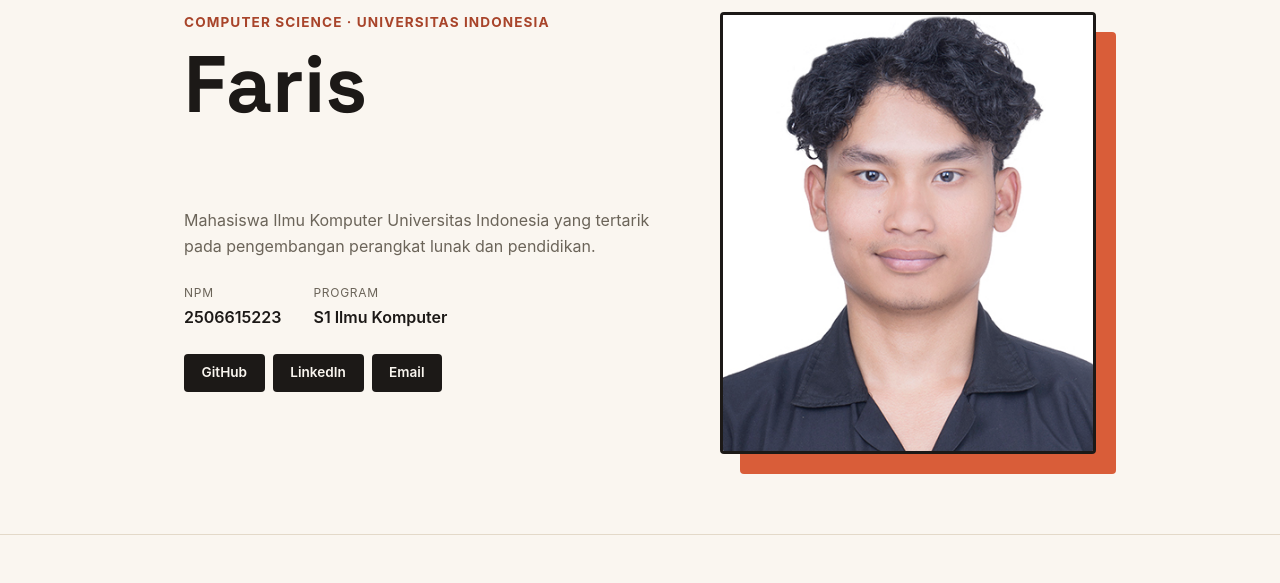
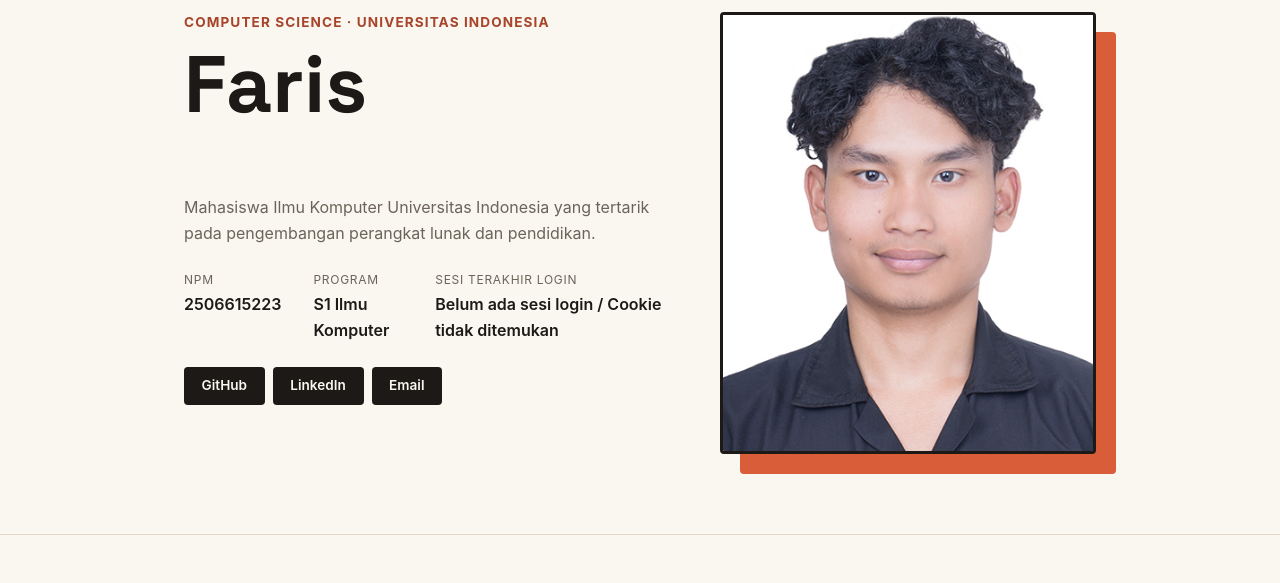
Before and after one commit to Faris2506615223/myportfolio, a Django app: page / in a window 1280 px wide. Shown: the part 134-717 px from the top of the page. Run offline with Django 5.2, Linux system fonts and the light colour scheme; some web fonts are replaced.

Commit message:
feat(session): track last login timestamp using custom cookie and display in profile

```diff
--- a/templates/index.html
+++ b/templates/index.html
@@ -27,6 +27,10 @@
                         <div class="meta-row">
                             <dt>Program</dt>
                             <dd>{{ study_program }}</dd>
+                        </div>
+                        <div class="meta-row">
+                            <dt>Sesi Terakhir Login</dt>
+                            <dd>{{ last_login }}</dd>
                         </div>
                     </dl>
                     <div class="social-links">
```
